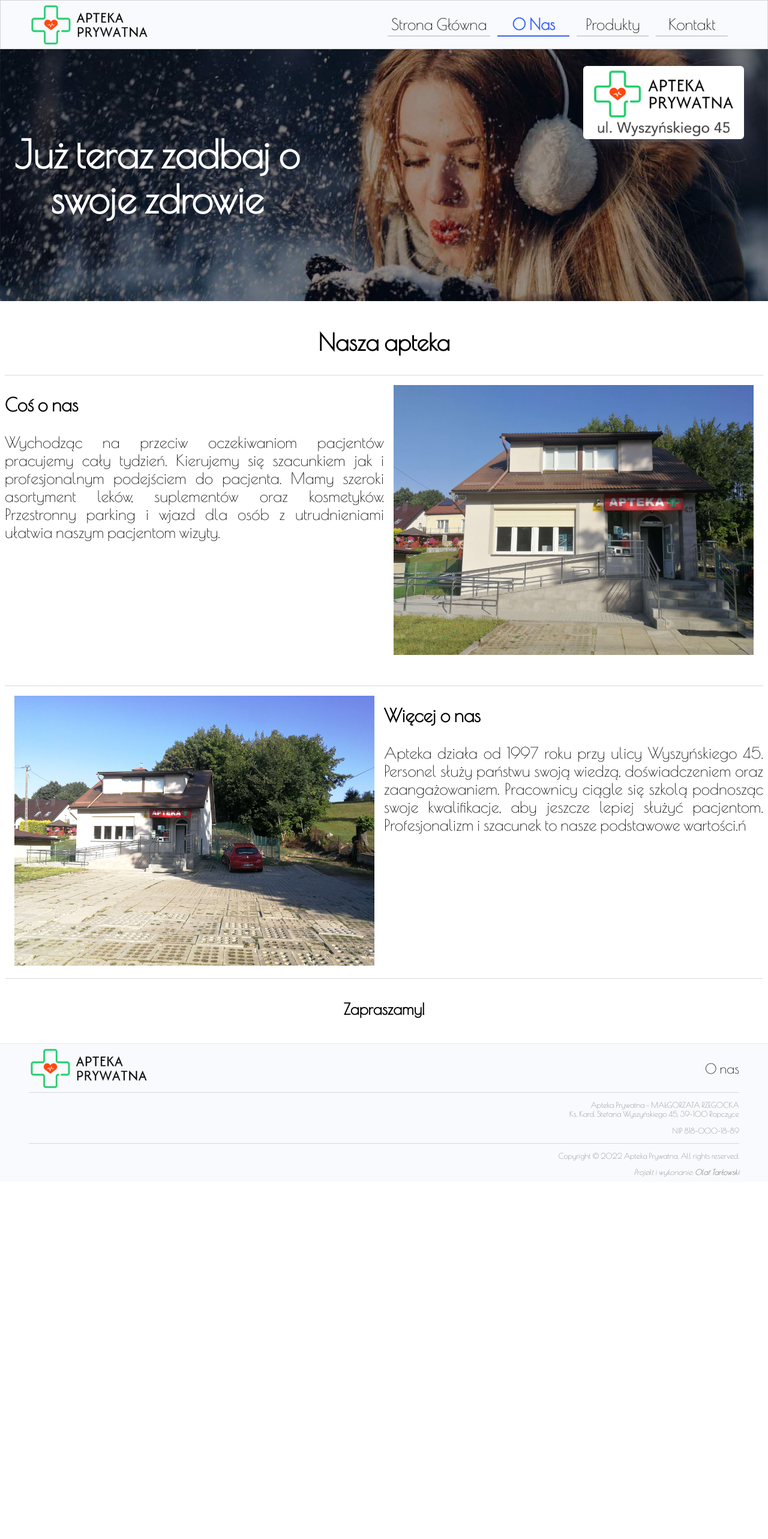
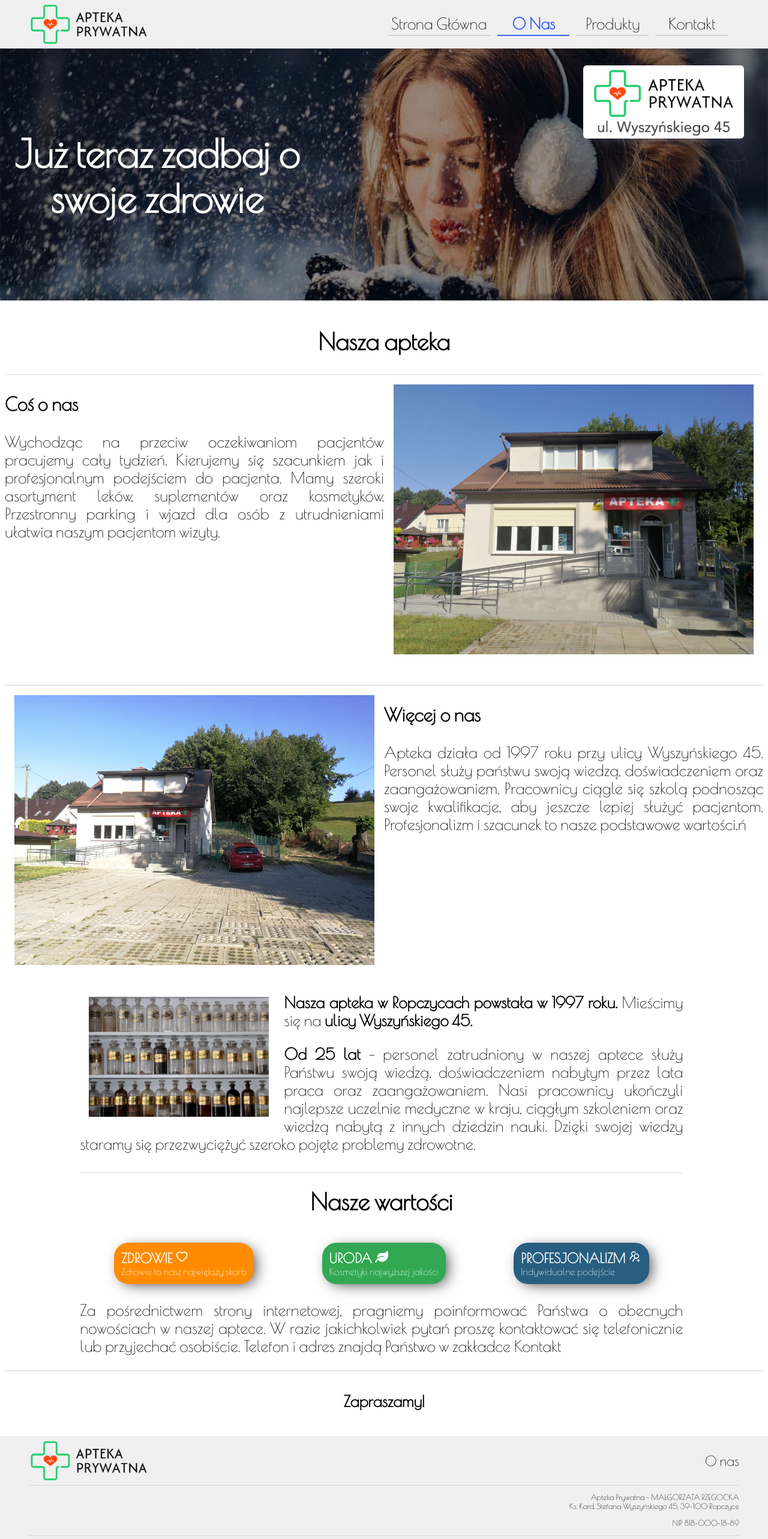
Before and after one commit to olaftarlowski/apteka-2.0, a React (Vite) app: page /o-nas in a window 1280 px wide. Shown: the top 2566 px of the page at 60% size. Before the commit the page ends 1970 px from the top, so only its background shows below. Built offline with nearby package versions, Linux system fonts and the light colour scheme.

Commit message:
zatwierdzone, dodac kilka mlaych rzeczy

```diff
--- a/src/App.js
+++ b/src/App.js
@@ -9,8 +9,8 @@ import { Home, About, Contact, Products } from "./pages";
 import { Header, Main, Footer, Banner } from "./components/layout";
 
 import { AppContentWrapper } from "./styled-components/style";
-import ProductTabs from "./components/ProductTabs";
-import LeafletMap from "./components/LeafletMap";
+import ScrollToTop from "./components/ScrollToTop";
+
 
 const App = () => {
   return (
@@ -21,6 +21,7 @@ const App = () => {
         {/* <LeafletMap/>
         <ProductTabs/> */}
         <Main>
+          <ScrollToTop/>
           <Routes>
             <Route path="/" element={<Home />} />
             <Route path="/o-nas" element={<About />} title="Index Page" />
--- /dev/null
+++ b/src/components/ScrollToTop.js
@@ -0,0 +1,17 @@
+import { useEffect } from "react";
+import { useLocation } from "react-router-dom";
+
+const ScrollToTop = () => {
+  const { pathname } = useLocation();
+
+  useEffect(() => {
+    window.scrollTo({
+      top: 0,
+      behavior: "smooth",
+    });
+  }, [pathname]);
+
+  return null;
+};
+
+export default ScrollToTop;
--- a/src/components/layout/Footer.js
+++ b/src/components/layout/Footer.js
@@ -26,7 +26,7 @@ const Footer = () => {
         <p> NIP 818-000-18-89</p>
       </div>
       <div className="footer__copyright">
-        <p>Copyright &copy; 2022 Apteka Prywatna. All rights reserved.</p>
+        <p>Copyright &copy; 2024 Apteka Prywatna. All rights reserved.</p>
       </div>
       <div className="footer__creator">
         <address>
--- a/src/data/data.js
+++ b/src/data/data.js
@@ -49,6 +49,54 @@ const allData = [
       },
       {
         id: 8,
+        title: "Rodzina Zdrowia Luteina",
+        imgSrc:
+          "https://www.silesianpharma.pl/gfx/silesian-pharma/_thumbs/userfiles/_public/0658_07f_luteina_forte_r_www,p31252unqFjnoWqpaA.png",
+      },
+      {
+        id: 9,
+        title: "Rodzina Zdrowia Vitaminum B2 Forte",
+        imgSrc:
+          "https://www.silesianpharma.pl/gfx/silesian-pharma/_thumbs/userfiles/_public/4182_01cf_vitaminumb2_forte_p_2,p31252unqFjnoWqpaA.png",
+      },
+      {
+        id: 10,
+        title: "smile+ Pasta do zębów",
+        imgSrc:
+          "https://www.silesianpharma.pl/gfx/silesian-pharma/_thumbs/userfiles/_public/5400_01ag_smile_pasta_do_zebow_z_tuba_p_www,p31252unqFjnoWqpaA.png",
+      },
+      {
+        id: 11,
+        title: "Rodzina Zdrowia Calcium +D3",
+        imgSrc:
+          "https://www.silesianpharma.pl/gfx/silesian-pharma/_thumbs/userfiles/_public/5509_01a_calcium_d3_p_www,p31252unqFjnoWqpaA.png",
+      },
+      {
+        id: 12,
+        title: "Rodzina Zdrowia Mniszek Lekarski",
+        imgSrc:
+          "https://www.silesianpharma.pl/gfx/silesian-pharma/_thumbs/userfiles/_public/3932_02e_packshot_mniszek_p_www,p31252unqFjnoWqpaA.png",
+      },
+      {
+        id: 13,
+        title: "Rodzina Zdrowia Sinopure",
+        imgSrc:
+          "https://www.silesianpharma.pl/gfx/silesian-pharma/_thumbs/userfiles/_public/5349_01ac_sinopure_p_www,p31252unqFjnoWqpaA.png",
+      },
+      {
+        id: 14,
+        title: "Rodzina Zdrowia Immunosine Junior",
+        imgSrc:
+          "https://www.silesianpharma.pl/gfx/silesian-pharma/_thumbs/userfiles/_public/5547_01i_immunosine_junior_p_www,p31252unqFjnoWqpaA.png",
+      },
+      {
+        id: 15,
+        title: "Rodzina Zdrowia Melissive",
+        imgSrc:
+          "https://www.silesianpharma.pl/gfx/silesian-pharma/_thumbs/userfiles/_public/3013_09d_melissive_p_www,p31252unqFjnoWqpaA.png",
+      },
+      {
+        id: 16,
         title: "Rodzina Zdrowia Luteina",
         imgSrc:
           "https://www.silesianpharma.pl/gfx/silesian-pharma/_thumbs/userfiles/_public/0658_07f_luteina_forte_r_www,p31252unqFjnoWqpaA.png",
--- a/src/pages/About.js
+++ b/src/pages/About.js
@@ -1,6 +1,8 @@
 import { imageMain, imageMain2 } from "../assets";
+import { imageShelf } from "../assets";
+import { KeyFeatures } from "../components/layout";
 
-import { AboutWrapper } from "../styled-components/style";
+import { AboutWrapper, HomeWrapper } from "../styled-components/style";
 
 const About = () => {
   return (
@@ -43,6 +45,39 @@ const About = () => {
           </p>
         </div>
       </div>
+      <HomeWrapper>
+      <div className="home-content">
+          <p>
+            <span className="home-content__span">
+              <img
+                src={imageShelf}
+                alt="Półki ze antycznymi szklanymi butelkami na surowce do receptury"
+                className="home-content__image"
+              />
+            </span>
+            <span>
+              <b>Nasza apteka w Ropczycach powstała w 1997 roku.</b> Mieścimy
+              się na <b>ulicy Wyszyńskiego 45.</b>
+            </span>
+          </p>
+          <p>
+            <b>Od 25 lat</b> - personel zatrudniony w naszej aptece służy
+            Państwu swoją wiedzą, doświadczeniem nabytym przez lata praca oraz
+            zaangażowaniem. Nasi pracownicy ukończyli najlepsze uczelnie
+            medyczne w kraju, ciągłym szkoleniem oraz wiedzą nabytą z innych
+            dziedzin nauki. Dzięki swojej wiedzy staramy się przezwyciężyć
+            szeroko pojęte problemy zdrowotne.
+          </p>
+          <KeyFeatures />
+          <p>
+            Za pośrednictwem strony internetowej, pragniemy poinformować Państwa
+            o obecnych nowościach w naszej aptece. W razie jakichkolwiek pytań
+            proszę kontaktować się telefonicznie lub przyjechać osobiście.
+            Telefon i adres znajdą Państwo w zakładce Kontakt
+          </p>
+        </div>
+      </HomeWrapper>
+        {/* <h3 className="home-btm-headline">Zapraszamy do naszej apteki </h3> */}
       <div className="about__content">
         <h4>Zapraszamy!</h4>
       </div>
--- a/src/pages/Home.js
+++ b/src/pages/Home.js
@@ -9,9 +9,9 @@ const Home = () => {
   return (
     <>
       <HomeWrapper>
-        <div className="home-info">
+        {/* <div className="home-info">
           <h1>
-            Apteka Prywatna w Ropczycach. <span>Całotygodniowa</span>
+            Apteka w Ropczycach. <span>Całotygodniowa</span>
           </h1>
           <ul>
             <li>
@@ -24,10 +24,45 @@ const Home = () => {
               <b>Niedziela:</b> <span> 09:00 - 19:00</span>
             </li>
           </ul>
+        </div> */}
+        <div className="home-info">
+          <h1>
+            Apteka w Ropczycach. <br></br>
+            <span>Czynna 7 dni w tygodniu</span>
+          </h1>
+          <ul>
+            <li>
+              <b>Poniedziałek</b> <span>07:30 - 20:30</span>
+            </li>
+            <hr />
+            <li>
+              <b>Wtorek</b> <span>07:30 - 20:30</span>
+            </li>
+            <hr />
+            <li>
+              <b>Środa</b> <span>07:30 - 20:30</span>
+            </li>
+            <hr />
+            <li>
+              <b>Czwartek</b> <span>07:30 - 20:30</span>
+            </li>
+            <hr />
+            <li>
+              <b>Piątek</b> <span>07:30 - 20:30</span>
+            </li>
+            <hr />
+            <li className="weekend">
+              <b>Sobota</b> <span>08:30 - 20:30</span>
+            </li>
+            <hr />
+            <li className="weekend">
+              <b>Niedziela i Święta</b> <span>09:00 - 19:00</span>
+            </li>
+          </ul>
         </div>
-        <h2 className="home-headline home-spacing">Witamy na stronie naszej Apteki</h2>
-        <ProductTabs/>
-        <div className="home-content">
+        {/* <h2 className="home-headline home-spacing">Witamy na stronie naszej Apteki</h2> */}
+        <ProductTabs />
+        {/* <div className="home-content">
           <p>
             <span className="home-content__span">
               <img
@@ -56,9 +91,9 @@ const Home = () => {
             proszę kontaktować się telefonicznie lub przyjechać osobiście.
             Telefon i adres znajdą Państwo w zakładce Kontakt
           </p>
-        </div>
+        </div> */}
         <h3 className="home-spacing">Tu jesteśmy</h3>
-        <LeafletMap/>
+        <LeafletMap />
         <h3 className="home-btm-headline">Zapraszamy do naszej apteki </h3>
       </HomeWrapper>
     </>
--- a/src/styled-components/style.js
+++ b/src/styled-components/style.js
@@ -13,9 +13,9 @@ export const AppContentWrapper = styled.div`
 `;
 
 export const HeaderWrapper = styled.header`
-  background: #f8fafd;
+  background: #f0f0f0;
   width: 100%;
-  border: 1px solid #d2d2d2;
+  border-bottom: 1px solid #d2d2d2;
 
   position: sticky;
   top: 0;
@@ -61,7 +61,7 @@ export const HeaderWrapper = styled.header`
 
 export const NavbarWrapper = styled.nav`
   width: 100%;
-  background-color: #f8fafd;
+  background-color: #f0f0f0;
   display: flex;
   align-items: center;
 
@@ -98,8 +98,8 @@ export const NavbarWrapper = styled.nav`
         border-bottom: 2px solid #d2d2d2;
 
         @media (max-width: 768px) {
-          font-size: 1.5rem;
-          padding: 0.5rem 2rem;
+          font-size: 2rem;
+          padding: 1.3rem 3.3rem;
         }
 
         @media (max-width: 265px) {
@@ -132,11 +132,11 @@ export const MainWrapper = styled.main`
 `;
 
 export const FooterWrapper = styled.footer`
-  background: #f8fafd;
+  background: #f0f0f0;
   border-top: 2px solid #eff2f5;
   padding: 0 48px;
   font-size: 1.4rem;
-  color: #777;
+  color: #000;
   width: 100%;
 
   @media (max-width: 768px) {
@@ -446,10 +446,16 @@ export const HomeWrapper = styled.section`
   }
   .home-info {
     display: flex;
-    flex-direction: row;
+    flex-direction: column;
     justify-content: space-around;
+    align-items: center;
+
     width: 100%;
     margin: 50px 0 60px 0;
+
+    .weekend {
+      color: #c71c1c;
+    }
 
     @media (max-width: 476px) {
       flex-direction: column;
@@ -460,6 +466,7 @@ export const HomeWrapper = styled.section`
       width: 40%;
       font-size: 2rem;
       margin: 2px 0;
+      align-self: center;
 
       span {
         @media (max-width: 200px) {
@@ -492,15 +499,21 @@ export const HomeWrapper = styled.section`
     }
 
     ul {
-      margin: 2px 0;
+      margin: 24px 0;
       text-align: left;
-      font-size: 1.2rem;
+      font-size: 1.6rem;
       padding: 0;
-      width: 240px;
+      /* width: 240px; */
+      font-weight: 600;
 
       li {
+        margin-top: 8px;
         display: flex;
         justify-content: space-between;
+
+        b {
+          margin-right: 40px;
+        }
       }
 
       @media (max-width: 322px) {
```
